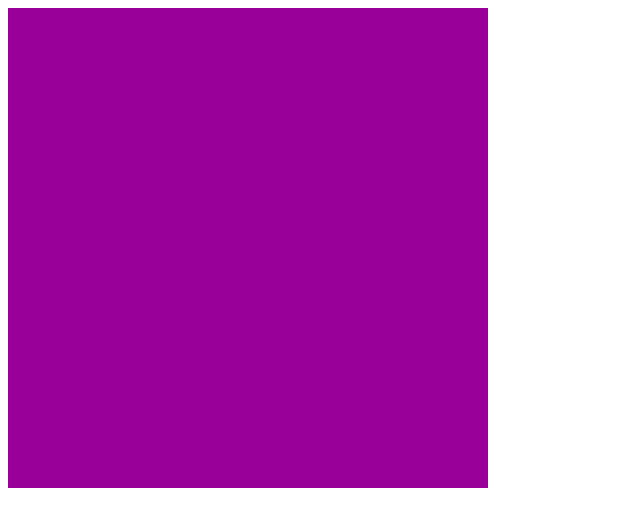
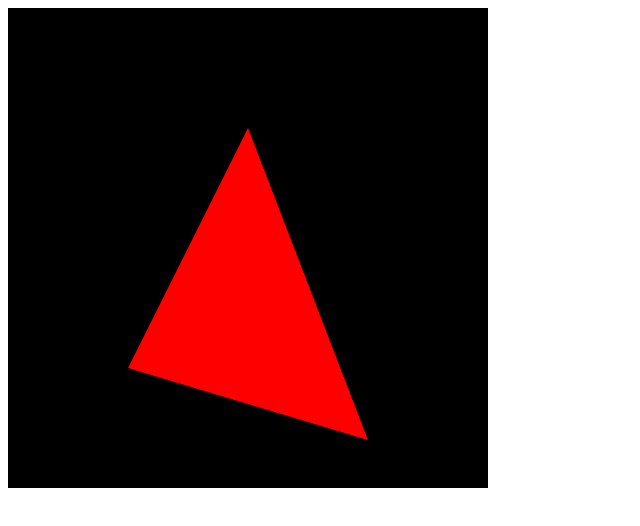
Before and after one commit to aniketdashpute/Complex-Particle-System-Computer-Graphics, a plain HTML site: page Simulator.html in a window 1280 px wide. Shown: the whole page, without its empty margins (0-640 px from the left). Drawn offline with Linux system fonts and the light colour scheme.

Commit message:
Draw a triangle (finally!)

```diff
--- a/ParticleSystemMain.js
+++ b/ParticleSystemMain.js
@@ -12,26 +12,97 @@ function main()
     if (null == gl)
     {
         console.log("main() Failed to get rendering context for WebGL");
-        alert("Unable to initialize WebGL. Your browser or machine may not support it.");
         return;
     }
 
-    // Set clear color to blue, fully opaque
-    gl.clearColor(0.6, 0.0, 0.6, 1.0);
+    // Set clear color to black, fully opaque
+    gl.clearColor(0.0, 0.0, 0.0, 1.0);
     // Clear the color buffer with specified clear color
     gl.clear(gl.COLOR_BUFFER_BIT);
 
     // get the vertex and fragment shader strings
     var vsSource = document.getElementById("vertex-shader").textContent;
-
     var fsSource = document.getElementById("fragment-shader").textContent;
-
     // Initialize shaders
     if (!initShaders(gl, vsSource, fsSource))
     {
 		console.log('main() Failed to intialize shaders.');
 		return;
-	}
+    }
+
+    // Write the positions of vertices to a vertex shader
+    var n = initVertexBuffers(gl);
+    if (n < 0)
+    {
+        console.log('Failed to set the positions of the vertices');
+        return;
+    }
+
+    // Draw the triangle
+    draw(gl, n);
+}
+
+function initVertexBuffers(gl)
+{
+    // array of vertex positions collection of (x,y,z)'s
+    var vertices = new Float32Array ([
+       0.0,  0.5, 0.5,
+      -0.5, -0.5, 0.5,
+       0.5, -0.8, 0.5
+    ]);
+
+    // # vertices
+    var n = 3;
+
+    // # bytes per floating-point value;
+    FSIZE = vertices.BYTES_PER_ELEMENT;
+
+    // Create a buffer object
+    var vertexBuffer = gl.createBuffer();
+    if (!vertexBuffer)
+    {
+        console.log('Failed to create the buffer object');
+        return -1;
+    }
+
+    // Bind the buffer object to target (gl.ARRAY_BUFFER = vertexBuffer)
+    gl.bindBuffer(gl.ARRAY_BUFFER, vertexBuffer);
+    // Write data into the buffer object (vertexBuffer.data = vertices)
+    gl.bufferData(gl.ARRAY_BUFFER, vertices, gl.STATIC_DRAW);
+
+    // Assign the buffer object to a_Position variable
+    var a_Position = gl.getAttribLocation(gl.program, 'a_Position');
+    if(a_Position < 0)
+    {
+        console.log('Failed to get the storage location of a_Position');
+        return -1;
+    }
+
+    // specify the layout of the vertex buffer
+    gl.vertexAttribPointer(a_Position,
+                            3,  // # of values in this attrib (1,2,3,4)
+                            gl.FLOAT, // data type (usually gl.FLOAT)
+                            false,  // use integer normalizing? (usually false)
+                            0,  // Stride: #bytes from 1st stored value to next
+                            0); // Offiset; #bytes from start of buffer to the
+                                // 1st stored attrib value we will actually use.
+
+    // Enable the assignment to a_Position variable
+    gl.enableVertexAttribArray(a_Position);
+
+    return n;
+}
+
+function draw(gl, n)
+{
+    // specify the colour that we want for clearing
+    gl.clearColor(0.0, 0.0, 0.0, 1.0);
+
+    // Clear <canvas>
+    gl.clear(gl.COLOR_BUFFER_BIT);
+
+    // Draw the rectangle
+    gl.drawArrays(gl.TRIANGLES, 0, n);
 }
 
 window.onload = main();
--- a/Simulator.html
+++ b/Simulator.html
@@ -14,14 +14,14 @@ run ParticleSystemMain.js to clear screen-->
             // Basic vertex shader that just passes on the input position to the output
 
             // an attribute will receive data from a buffer
-            attribute vec4 a_position;
+            attribute vec4 a_Position;
 
             // all shaders have a main function
             void main()
             {
                 // gl_Position is a special variable a vertex shader
                 // is responsible for setting
-                gl_Position = a_position;
+                gl_Position = a_Position;
             }
 
         </script>
```
